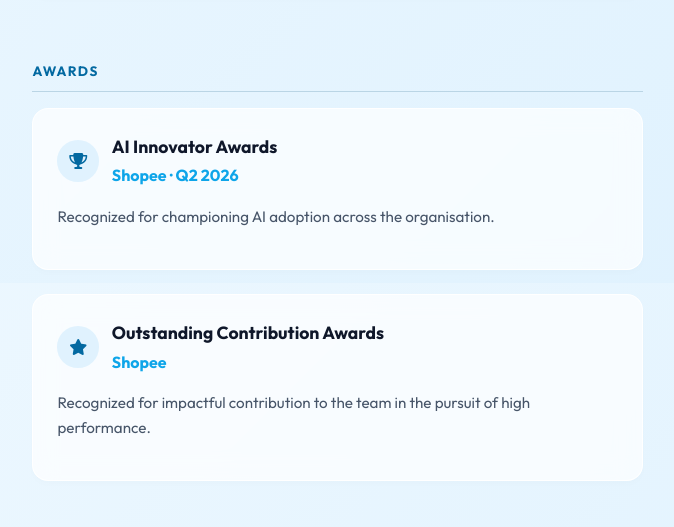
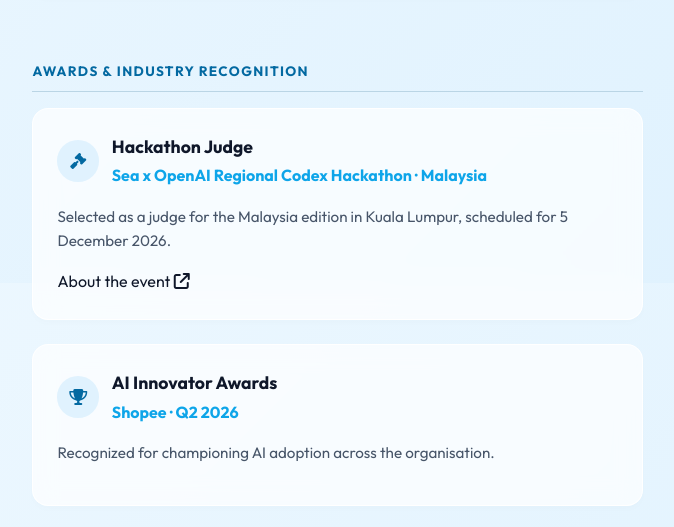
Before and after one commit to jiakaii0/portfolio-things, a plain HTML site: page index.html in a window 1280 px wide. Shown: the part 2917-3444 px from the top of the page, without its empty margins (573-1247 px from the left). Drawn offline with Linux system fonts and the light colour scheme.

Commit message:
Add Sea x OpenAI hackathon judging role (#3)
Co-authored-by: Jia Kai Hong <jiakaii@Jias-MacBook-Pro.local>

```diff
--- a/index.html
+++ b/index.html
@@ -573,7 +573,19 @@
             </section>
 
             <section id="awards">
-                <h2 class="section-title">Awards</h2>
+                <h2 class="section-title">Awards &amp; Industry Recognition</h2>
+
+                <article class="card">
+                    <div class="award-heading">
+                        <span class="award-icon"><i class="fas fa-gavel" aria-hidden="true"></i></span>
+                        <div>
+                            <h3 class="job-title">Hackathon Judge</h3>
+                            <p class="award-meta">Sea x OpenAI Regional Codex Hackathon · Malaysia</p>
+                        </div>
+                    </div>
+                    <p class="job-desc" style="margin-top: 1rem;">Selected as a judge for the Malaysia edition in Kuala Lumpur, scheduled for 5 December 2026.</p>
+                    <a href="https://www.digitalnewsasia.com/digital-economy/sea-x-openai-regional-codex-hackathon-series-arrives-kuala-lumpur-calling-local" target="_blank" rel="noopener noreferrer">About the event <i class="fas fa-arrow-up-right-from-square" aria-hidden="true"></i></a>
+                </article>
 
                 <article class="card">
                     <div class="award-heading">
```
